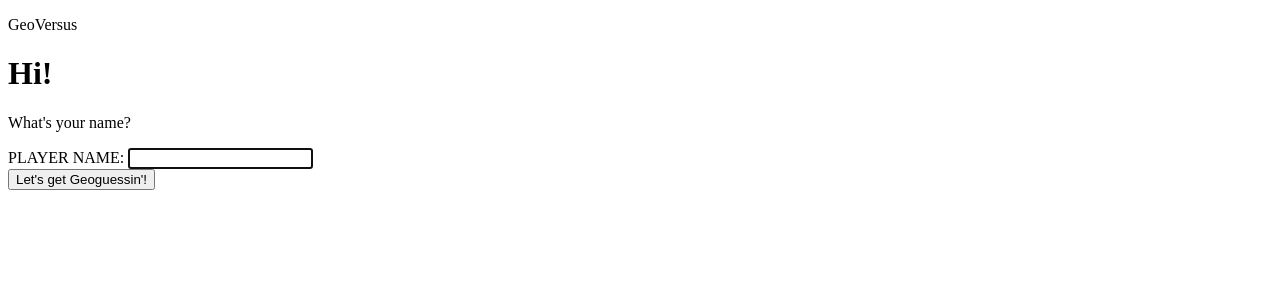
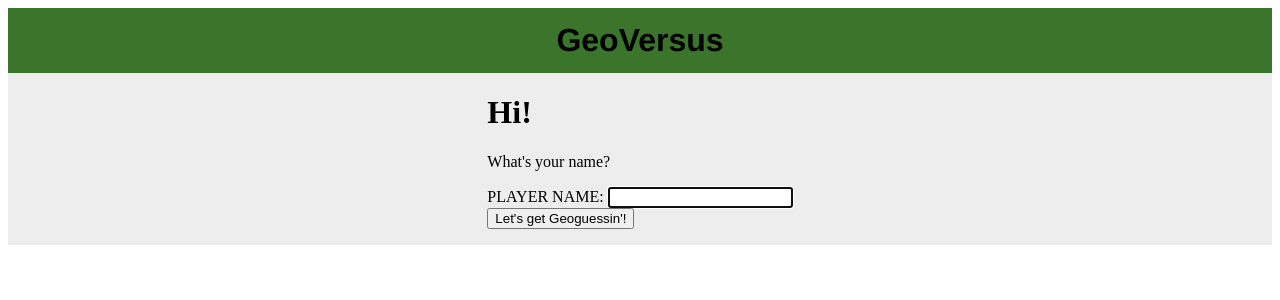
Before and after one commit to kimia2003/GeoVersus, a React (Create React App) app in the folder geoversus/: page / in a window 1280 px wide. Shown: the top 300 px of the page. Built offline with nearby package versions, Linux system fonts and the light colour scheme.

Commit message:
Added container, title bar, and title text styling

```diff
--- a/geoversus/src/App.css
+++ b/geoversus/src/App.css
@@ -0,0 +1,30 @@
+#container {
+  display: flex;
+  flex-direction: column;
+  justify-content: center;
+  align-items: center;
+
+  height: 100%;
+  width: 100%;
+
+  background-color: rgb(237, 237, 237);
+}
+
+.title-bar {
+  display: flex;
+  justify-content: center;
+  align-items: center;
+  flex-shrink: 0;
+
+  width: 100%;
+  height: 65px;
+
+  background-color: rgb(58, 117, 43);
+}
+
+.title-text {
+  color: black;
+  font-family: Helvetica;
+  font-size: 24pt;
+  font-weight: bold;
+}
--- a/geoversus/src/App.js
+++ b/geoversus/src/App.js
@@ -60,8 +60,8 @@ const LandingPage = () => {
 
   const TitleBar = () => {
       return (
-          <div className="titleBar">
-              <p className="titleText">GeoVersus</p>
+          <div className="title-bar">
+              <p className="title-text">GeoVersus</p>
           </div>
       );
   }
```
